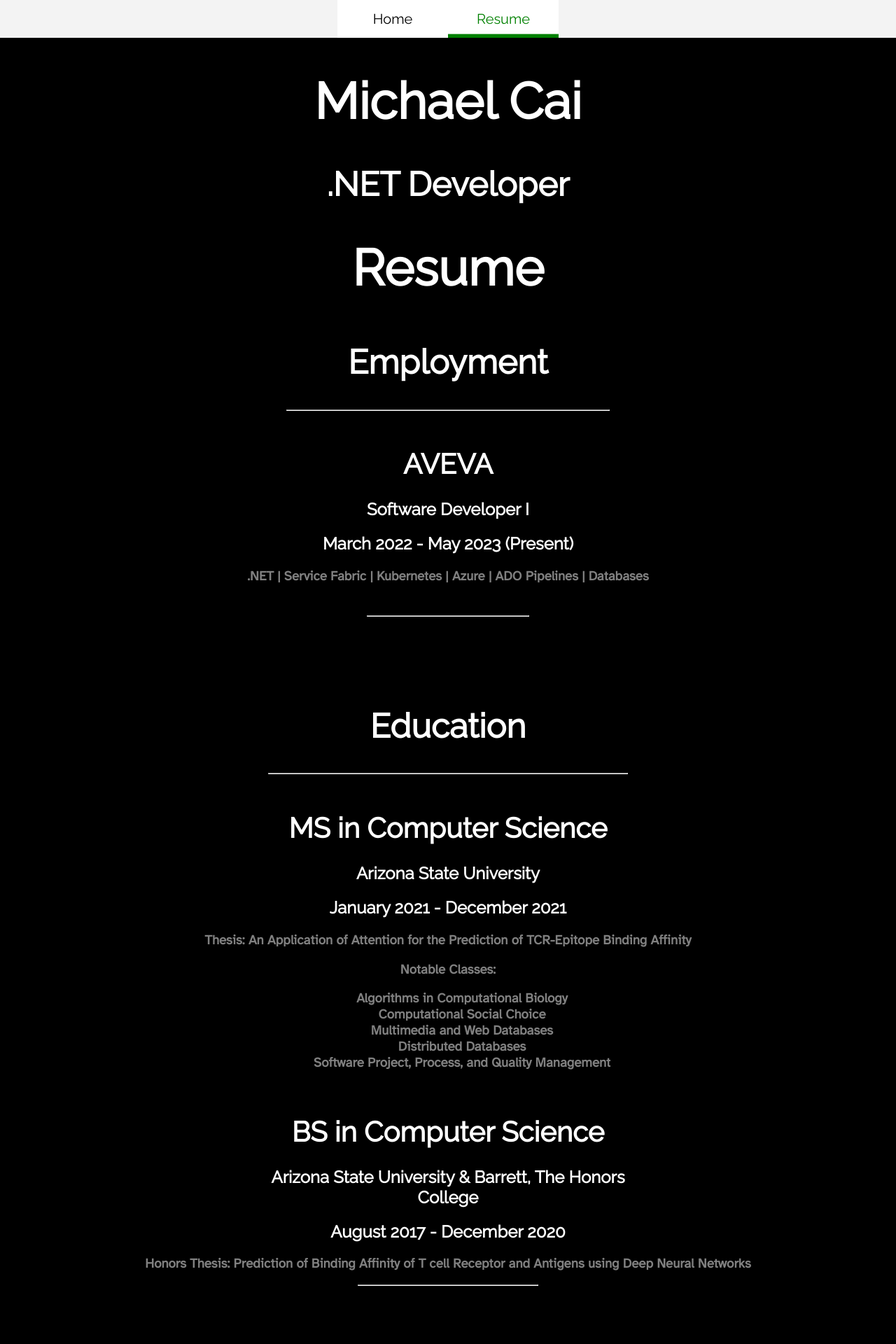
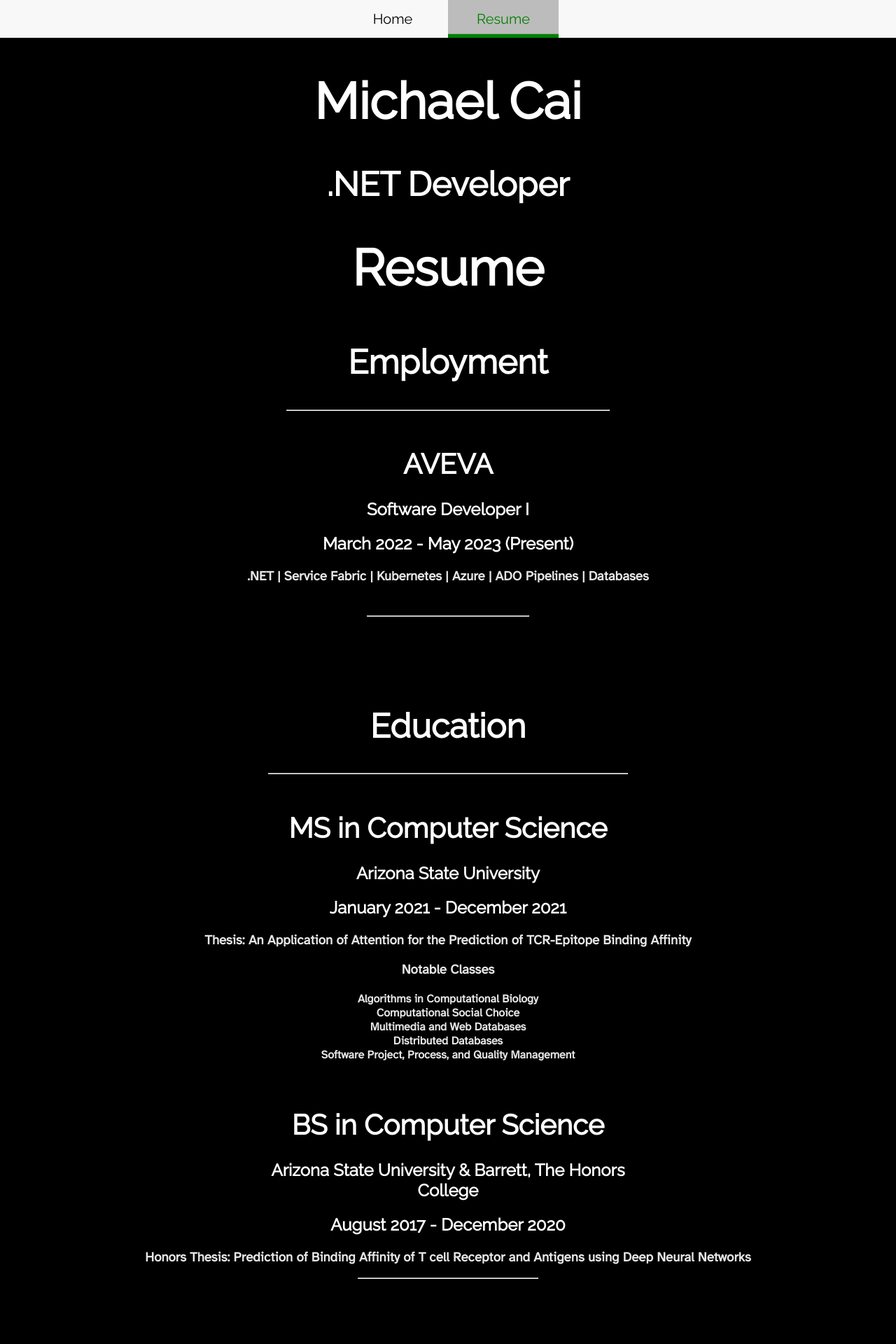
Before and after one commit to cai-michael/cai-michael.github.io, an Angular app in the folder website/: page /resume in a window 1280 px wide. Shown: the top 1920 px of the page at 70% size. Built offline with nearby package versions, Linux system fonts and the light colour scheme.

Commit message:
Improvements to UI + Content (#14)

```diff
--- a/website/angular.json
+++ b/website/angular.json
@@ -19,7 +19,12 @@
             "polyfills": ["zone.js"],
             "tsConfig": "tsconfig.app.json",
             "assets": ["src/favicon.ico", "src/assets"],
-            "styles": ["src/styles.css"],
+            "styles": [
+              "src/styles.css",
+              "node_modules/@fontsource/atkinson-hyperlegible/index.css",
+              "node_modules/@fontsource/raleway/index.css",
+              "node_modules/@fontsource/lexend/index.css"
+            ],
             "scripts": []
           },
           "configurations": {
--- a/website/src/app/app.component.css
+++ b/website/src/app/app.component.css
@@ -1,5 +1,5 @@
 .nav-button {
-  background-color: rgb(255, 255, 255);
+  background-color: rgb(248, 248, 248);
   padding: 15px;
   width: 10%;
   min-width: 6em;
@@ -12,13 +12,14 @@
 }
 
 .nav-button:hover {
-  background-color: rgb(188, 188, 188);
+  background-image: linear-gradient(rgb(188, 188, 188), rgb(188, 188, 188));
+  background-size: 100% 90%;
   transition: 0.75s;
 }
 
 .active-nav-button {
   background-color: green;
-  background-image: linear-gradient(white, white);
+  background-image: linear-gradient(rgb(188, 188, 188), rgb(188, 188, 188));
   background-size: 100% 90%;
   background-repeat: no-repeat;
   color: green;
@@ -28,7 +29,7 @@
 .navbar {
   display: flex;
   flex-wrap: wrap;
-  background-color: rgb(243, 243, 243);
+  background-color: rgb(248, 248, 248);
   display: flex;
   align-items: center;
   justify-content: center;
--- a/website/src/app/home/home.component.css
+++ b/website/src/app/home/home.component.css
@@ -14,3 +14,12 @@ h2 {
   font-weight: lighter;
   font-size: 150%;
 }
+
+b {
+  font-weight: 700;
+  /* A fun way of making the text a gradient, probably delete this later :) */
+  background-image: linear-gradient(to right top, yellow, green);
+  background-clip: text;
+  color:transparent;
+
+}
--- a/website/src/app/home/home.component.html
+++ b/website/src/app/home/home.component.html
@@ -15,4 +15,11 @@
     </p>
   </div>
 </header>
-<!-- Give overview of projects and experience (resume should be separate page) -->
+
+
+<div class="container">
+  <h2>Skills</h2>
+  <p>I'm primarily an application or backend developer, the majority of my programming language experience is in <b>C#</b> and <b>Python</b> but I have used <b>Java</b>, <b>PowerShell</b>, and <b>Go</b> in smaller projects. In my limited experience with frontend projects, usually for personal use, I've written <b>Angular</b> apps using <b>TypeScript</b>, <b>HTML</b>, and <b>CSS</b>.</p>
+  <p>I work on <b>Service Fabric</b> and <b>Kubernetes</b> applications in <b>.NET</b> such as <b>REST APIs</b>. I've created a static code analyzer using <b>Roslyn</b> with automated code fixes. I often write small scripts and sometimes write <b>Jupyter Notebooks</b> to visualize data.</p>
+  <p>I enjoy building and working with automation, regularly working with <b>YAML</b> to create automated build and deployment pipelines for both <b>Azure Pipelines</b> and <b>Github Actions</b>. I've also worked with <b>Helm</b> charts to template deployments to <b>Azure Kubernetes Service</b>.</p>
+</div>
--- a/website/src/app/resume/resume.component.css
+++ b/website/src/app/resume/resume.component.css
@@ -10,7 +10,7 @@ h2 {
 
 h3, h4 {
   color: rgb(255, 255, 255);
-  opacity: 50%;
+  opacity: 90%;
 }
 
 .first {
--- a/website/src/app/resume/resume.component.html
+++ b/website/src/app/resume/resume.component.html
@@ -28,16 +28,14 @@
     image=""
     dates="January 2021 - December 2021"
     description="Thesis: An Application of Attention for the Prediction of TCR-Epitope Binding Affinity">
-    <h3>Notable Classes:
-      <ul style="list-style-type: none">
-        <li>Algorithms in Computational Biology</li>
-        <li>Computational Social Choice</li>
-        <li>Multimedia and Web Databases</li>
-        <li>Distributed Databases</li>
-        <li>Software Project, Process, and Quality Management</li>
-        <li></li>
-      </ul>
-    </h3>
+    <h3>Notable Classes</h3>
+    <h4>
+        Algorithms in Computational Biology<br>
+        Computational Social Choice<br>
+        Multimedia and Web Databases<br>
+        Distributed Databases<br>
+        Software Project, Process, and Quality Management<br>
+    </h4>
   </app-summary>
   <app-summary
     header="BS in Computer Science"
--- a/website/src/app/summary/summary.component.css
+++ b/website/src/app/summary/summary.component.css
@@ -9,5 +9,5 @@ h2 {
 
 h3, h4 {
     color: rgb(255, 255, 255);
-    opacity: 50%;
+    opacity: 90%;
 }
--- a/website/src/styles.css
+++ b/website/src/styles.css
@@ -1,9 +1,4 @@
 /* You can add global styles to this file, and also import other style files */
-
-/* Move these to angular.json styles list later*/
-@import "~@fontsource/atkinson-hyperlegible/index.css";
-@import "~@fontsource/raleway/index.css";
-@import "~@fontsource/lexend/index.css";
 
 body,
 html {
@@ -23,7 +18,7 @@ html {
 p {
   color: rgb(232, 232, 232);
   font-weight: lighter;
-  font-size: 120%;
+  font-size: 140%;
   margin-left: auto;
   margin-right: auto;
   text-align: left;
```
